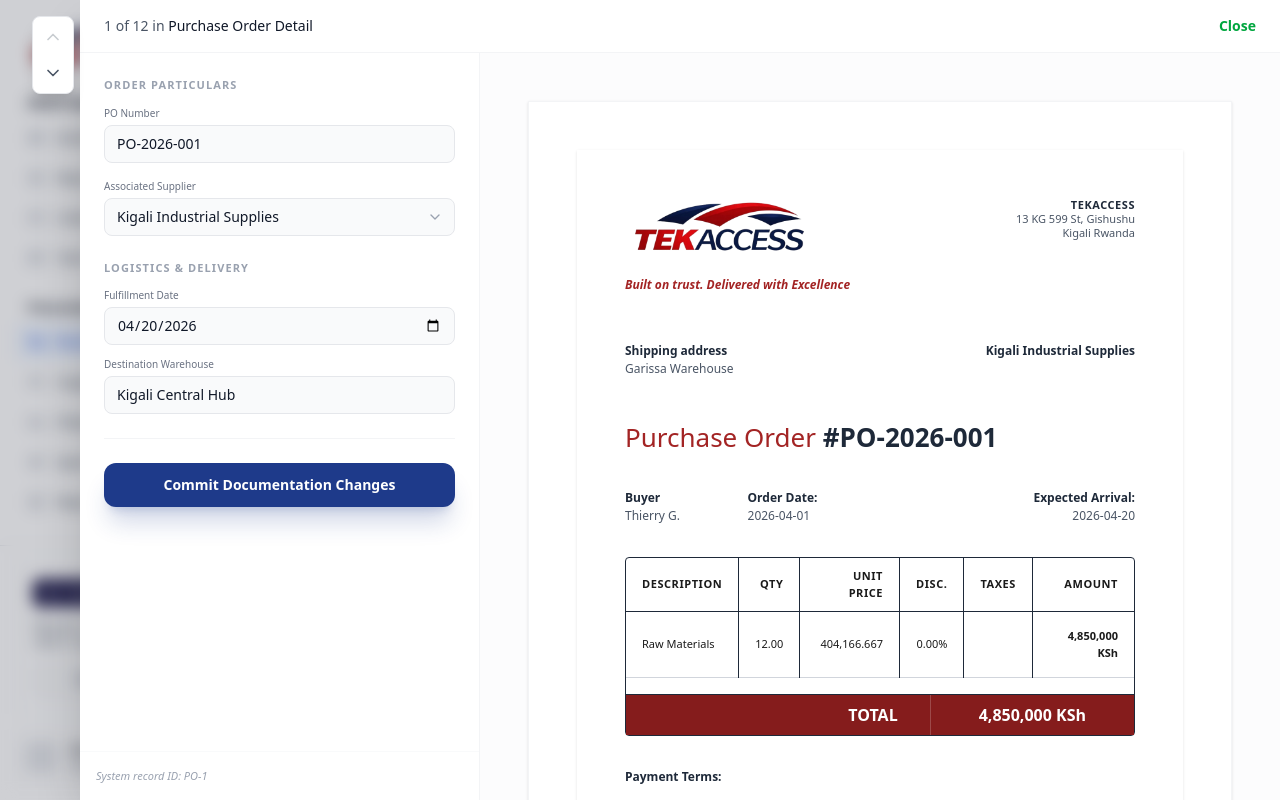
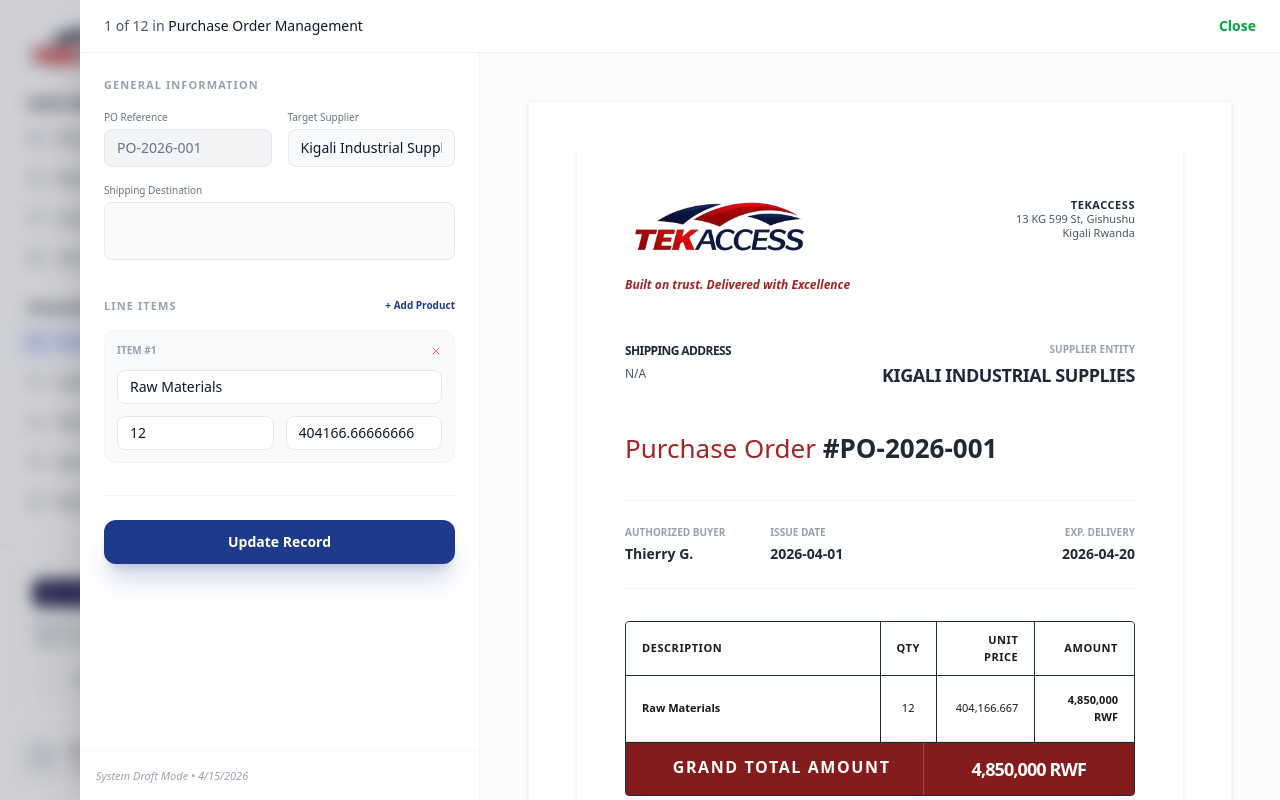
Before and after one commit to Tekaccess/tekaccess_dashboard_demo, a React (Vite) app: page /procurement/purchase-orders in a window 1280 px wide. Both pictures are taken after a click on the element 768 px from the left and 492 px from the top of the page. Built offline with nearby package versions, Linux system fonts and the light colour scheme.

Commit message:
Update PurchaseOrdersPage.tsx

```diff
--- a/src/pages/PurchaseOrdersPage.tsx
+++ b/src/pages/PurchaseOrdersPage.tsx
@@ -2,7 +2,7 @@
 import {
   Plus, Search, Download, Filter, MoreHorizontal,
   LayoutList, BarChart2, TrendingUp, ChevronDown,
-  CheckCircle2, Clock, AlertCircle, FileText, Eye, Edit
+  CheckCircle2, Clock, AlertCircle, FileText, Eye, Edit, X
 } from 'lucide-react';
 import {
   BarChart, Bar, XAxis, YAxis, CartesianGrid, Tooltip, ResponsiveContainer,
@@ -49,9 +49,10 @@
   return `${value} RWF`;
 }
 
-type ModalData = { order: PurchaseOrder; mode: 'view' | 'edit' } | null;
+type ModalData = { order: PurchaseOrder; mode: 'view' | 'edit' | 'new' } | null;
 
 export default function PurchaseOrdersPage() {
+  const [orders, setOrders] = useState<PurchaseOrder[]>(purchaseOrders);
   const [activeTab, setActiveTab] = useState<ActiveTab>('All');
   const [viewMode, setViewMode] = useState<ViewMode>('table');
   const [search, setSearch] = useState('');
@@ -61,7 +62,7 @@
 
   const filteredOrders = useMemo(() => {
     const statusFilter = TAB_STATUS_MAP[activeTab];
-    return purchaseOrders.filter(o => {
+    return orders.filter(o => {
       const matchesTab = statusFilter ? statusFilter.includes(o.status) : true;
       const matchesSearch = !search ||
         o.orderNumber.toLowerCase().includes(search.toLowerCase()) ||
@@ -69,15 +70,56 @@
         o.category.toLowerCase().includes(search.toLowerCase());
       return matchesTab && matchesSearch;
     });
-  }, [activeTab, search]);
+  }, [orders, activeTab, search]);
+
+  const handleNewOrder = () => {
+    const newPO: any = {
+      id: crypto.randomUUID(),
+      orderNumber: `PO-${Math.floor(10000 + Math.random() * 90000)}`,
+      supplier: '',
+      date: new Date().toLocaleDateString(),
+      expectedDate: new Date(Date.now() + 7 * 24 * 60 * 60 * 1000).toLocaleDateString(),
+      totalAmount: 0,
+      status: 'Draft',
+      items: 1,
+      category: 'General',
+      createdDate: new Date().toLocaleDateString(),
+      approvedBy: 'Thierry',
+      lineItems: [{ description: '', quantity: 1, unitPrice: 0 }],
+      shippingAddress: 'Kigali Central Hub, Sector Gishushu'
+    };
+    setModal({ order: newPO, mode: 'new' });
+  };
+
+  const updateDraft = (updates: any) => {
+    if (!modal) return;
+    const updatedOrder = { ...modal.order, ...updates };
+
+    if (updates.lineItems) {
+      updatedOrder.totalAmount = updates.lineItems.reduce((acc: number, curr: any) => acc + (curr.quantity * curr.unitPrice), 0);
+      updatedOrder.items = updates.lineItems.length;
+    }
+
+    setModal({ ...modal, order: updatedOrder });
+  };
+
+  const handleSaveOrder = () => {
+    if (!modal) return;
+    if (modal.mode === 'new') {
+      setOrders([modal.order, ...orders]);
+    } else {
+      setOrders(orders.map(o => o.id === modal.order.id ? modal.order : o));
+    }
+    setModal(null);
+  };
 
   // Summary cards
   const summaryStats = useMemo(() => ({
-    total: purchaseOrders.length,
-    active: purchaseOrders.filter(o => o.status === 'Active').length,
-    overdue: purchaseOrders.filter(o => o.status === 'Overdue').length,
-    totalSpend: purchaseOrders.reduce((sum, o) => sum + o.totalAmount, 0),
-  }), []);
+    total: orders.length,
+    active: orders.filter(o => o.status === 'Active').length,
+    overdue: orders.filter(o => o.status === 'Overdue').length,
+    totalSpend: orders.reduce((sum, o) => sum + o.totalAmount, 0),
+  }), [orders]);
 
   return (
     <div className="max-w-7xl mx-auto space-y-6">
@@ -88,8 +130,11 @@
           <h1 className="text-2xl font-bold text-gray-900">Purchase Orders</h1>
           <p className="text-sm text-gray-500 mt-0.5">Manage and track all procurement orders</p>
         </div>
-        <button className="inline-flex items-center gap-2 px-4 py-2 bg-[#1e3a8a] text-white rounded-md text-sm font-medium hover:bg-[#1e40af] transition-colors">
-          <Plus className="w-4 h-4" /> New Order
+          <button
+            onClick={handleNewOrder}
+            className="inline-flex items-center gap-2 px-4 py-2 bg-[#1e3a8a] text-white rounded-md text-sm font-medium hover:bg-[#1e40af] transition-colors"
+          >
+            <Plus className="w-4 h-4" /> Initialize PO
           </button>
       </div>
 
@@ -348,64 +393,116 @@
       <DocumentSidePanel
         isOpen={!!modal}
         onClose={() => setModal(null)}
-        title={modal?.mode === 'view' ? 'Purchase Order Detail' : 'Edit Order'}
-        currentIndex={modal ? filteredOrders.findIndex(o => o.id === modal.order.id) + 1 : undefined}
+        title={modal?.mode === 'new' ? 'Initialize New Purchase Order' : 'Purchase Order Management'}
+        currentIndex={modal && modal.mode !== 'new' ? filteredOrders.findIndex(o => o.id === modal.order.id) + 1 : undefined}
         totalItems={filteredOrders.length}
-        onPrev={() => {
-          const idx = filteredOrders.findIndex(o => o.id === modal?.order.id);
-          if (idx > 0) setModal({ order: filteredOrders[idx - 1], mode: modal?.mode || 'view' });
-        }}
-        onNext={() => {
-          const idx = filteredOrders.findIndex(o => o.id === modal?.order.id);
-          if (idx < filteredOrders.length - 1) setModal({ order: filteredOrders[idx + 1], mode: modal?.mode || 'view' });
-        }}
-        footerInfo={`System record ID: PO-${modal?.order.id.slice(0, 8).toUpperCase()}`}
+        footerInfo={`System Draft Mode • ${new Date().toLocaleDateString()}`}
         formContent={
           modal && (
-            <div className="space-y-6">
+            <div className="space-y-8 pb-10">
+              {/* Basic Info */}
+              <div className="space-y-4">
+                <label className="block text-[11px] font-black text-gray-400 uppercase tracking-widest">General Information</label>
+                <div className="grid grid-cols-2 gap-4">
                    <div>
-                <label className="block text-[11px] font-black text-gray-400 uppercase tracking-widest mb-3">Order Particulars</label>
-                <div className="space-y-4">
+                      <label className="block text-[10px] text-gray-500 mb-1">PO Reference</label>
+                      <input type="text" value={modal.order.orderNumber} disabled className="w-full px-3 py-2 bg-gray-100 border border-gray-200 rounded-lg text-sm text-gray-500" />
+                   </div>
                    <div>
-                    <label className="block text-[10px] text-gray-500 mb-1">PO Number</label>
+                      <label className="block text-[10px] text-gray-500 mb-1">Target Supplier</label>
                       <input
                         type="text"
-                      defaultValue={modal.order.orderNumber}
-                      className="w-full px-3 py-2 bg-gray-50 border border-gray-200 rounded-lg text-sm outline-none focus:border-[#1e3a8a] transition-all"
+                        value={modal.order.supplier}
+                        onChange={(e) => updateDraft({ supplier: e.target.value })}
+                        className="w-full px-3 py-2 bg-gray-50 border border-gray-200 rounded-lg text-sm outline-none focus:border-[#1e3a8a]"
+                        placeholder="Company Name"
                       />
                    </div>
+                </div>
                 <div>
-                    <label className="block text-[10px] text-gray-500 mb-1">Associated Supplier</label>
-                    <div className="relative">
-                      <select
-                        defaultValue={modal.order.supplier}
-                        className="w-full px-3 py-2 bg-gray-50 border border-gray-200 rounded-lg text-sm appearance-none focus:border-[#1e3a8a] outline-none"
-                      >
-                        <option>{modal.order.supplier}</option>
-                      </select>
-                      <ChevronDown className="absolute right-3 top-1/2 -translate-y-1/2 w-4 h-4 text-gray-400" />
-                    </div>
-                  </div>
+                   <label className="block text-[10px] text-gray-500 mb-1">Shipping Destination</label>
+                   <textarea
+                    value={(modal.order as any).shippingAddress}
+                    onChange={(e) => updateDraft({ shippingAddress: e.target.value } as any)}
+                    className="w-full px-3 py-2 bg-gray-50 border border-gray-200 rounded-lg text-sm outline-none resize-none"
+                    rows={2}
+                   />
                 </div>
               </div>
 
-              <div>
-                <label className="block text-[11px] font-black text-gray-400 uppercase tracking-widest mb-3">Logistics & Delivery</label>
+              {/* Dynamic Items */}
+              <div className="space-y-4">
+                <div className="flex justify-between items-center">
+                  <label className="block text-[11px] font-black text-gray-400 uppercase tracking-widest">Line Items</label>
+                  <button
+                    onClick={() => {
+                      const items = (modal.order as any).lineItems || [{ description: modal.order.category, quantity: modal.order.items, unitPrice: modal.order.totalAmount / modal.order.items }];
+                      updateDraft({ lineItems: [...items, { description: '', quantity: 1, unitPrice: 0 }] } as any);
+                    }}
+                    className="text-[10px] font-bold text-[#1e3a8a] hover:underline"
+                  >
+                    + Add Product
+                  </button>
+                </div>
+
                 <div className="space-y-3">
-                  <div>
-                    <label className="block text-[10px] text-gray-500 mb-1">Fulfillment Date</label>
-                    <input type="date" defaultValue={modal.order.expectedDate} className="w-full px-3 py-2 bg-gray-50 border border-gray-200 rounded-lg text-sm outline-none" />
+                  {((modal.order as any).lineItems || [{ description: modal.order.category, quantity: modal.order.items, unitPrice: modal.order.totalAmount / modal.order.items }]).map((item: any, idx: number) => (
+                    <div key={idx} className="p-3 bg-gray-50 rounded-xl border border-gray-100 space-y-3">
+                       <div className="flex justify-between">
+                          <span className="text-[10px] font-bold text-gray-400 uppercase">Item #{idx + 1}</span>
+                          <button
+                            onClick={() => {
+                              const items = ((modal.order as any).lineItems || []).filter((_: any, i: number) => i !== idx);
+                              updateDraft({ lineItems: items } as any);
+                            }}
+                            className="text-red-400 hover:text-red-600"><X className="w-3 h-3" /></button>
                        </div>
-                   <div>
-                    <label className="block text-[10px] text-gray-500 mb-1">Destination Warehouse</label>
-                    <input type="text" defaultValue="Kigali Central Hub" className="w-full px-3 py-2 bg-gray-50 border border-gray-200 rounded-lg text-sm outline-none" />
+                       <input
+                        type="text"
+                        placeholder="Description"
+                        value={item.description}
+                        onChange={(e) => {
+                          const items = [...((modal.order as any).lineItems || [{ description: modal.order.category, quantity: modal.order.items, unitPrice: modal.order.totalAmount / modal.order.items }])];
+                          items[idx].description = e.target.value;
+                          updateDraft({ lineItems: items } as any);
+                        }}
+                        className="w-full bg-white border border-gray-200 px-3 py-1.5 rounded-lg text-sm outline-none"
+                       />
+                       <div className="grid grid-cols-2 gap-3">
+                          <input
+                            type="number"
+                            placeholder="Qty"
+                            value={item.quantity}
+                            onChange={(e) => {
+                              const items = [...((modal.order as any).lineItems || [{ description: modal.order.category, quantity: modal.order.items, unitPrice: modal.order.totalAmount / modal.order.items }])];
+                              items[idx].quantity = Number(e.target.value);
+                              updateDraft({ lineItems: items } as any);
+                            }}
+                            className="w-full bg-white border border-gray-200 px-3 py-1.5 rounded-lg text-sm outline-none"
+                          />
+                          <input
+                            type="number"
+                            placeholder="Unit Price"
+                            value={item.unitPrice}
+                            onChange={(e) => {
+                              const items = [...((modal.order as any).lineItems || [{ description: modal.order.category, quantity: modal.order.items, unitPrice: modal.order.totalAmount / modal.order.items }])];
+                              items[idx].unitPrice = Number(e.target.value);
+                              updateDraft({ lineItems: items } as any);
+                            }}
+                            className="w-full bg-white border border-gray-200 px-3 py-1.5 rounded-lg text-sm outline-none"
+                          />
                        </div>
+                    </div>
+                  ))}
                 </div>
               </div>
 
               <div className="pt-6 border-t border-gray-100">
-                <button className="w-full py-3 bg-[#1e3a8a] text-white rounded-xl text-sm font-bold shadow-xl shadow-[#1e3a8a]/20 hover:bg-[#1e40af] transition-all">
-                  Commit Documentation Changes
+                <button
+                  onClick={handleSaveOrder}
+                  className="w-full py-3 bg-[#1e3a8a] text-white rounded-xl text-sm font-bold shadow-xl shadow-[#1e3a8a]/20 hover:bg-[#1e40af] transition-all"
+                >
+                  {modal.mode === 'new' ? 'Submit Final Purchase Order' : 'Update Record'}
                 </button>
               </div>
             </div>
@@ -413,7 +510,17 @@
         }
         previewContent={
           modal && (
-            <div className="w-full h-full bg-white flex flex-col font-sans p-12 text-[#1a1a1a] shadow-sm">
+            <div className="w-full h-full bg-white flex flex-col font-sans p-12 text-[#1a1a1a] shadow-sm relative group">
+               {/* ── ACTION OVERLAY ────────────────────────────────────────── */}
+               <div className="absolute top-6 right-6 opacity-0 group-hover:opacity-100 transition-opacity flex gap-2 no-print">
+                  <button onClick={() => window.print()} className="flex items-center gap-2 px-3 py-1.5 bg-gray-900 text-white rounded-lg text-[10px] font-black uppercase tracking-widest shadow-xl">
+                    <Download className="w-3.5 h-3.5" /> Download PDF
+                  </button>
+                  <button onClick={() => window.print()} className="flex items-center gap-2 px-3 py-1.5 bg-white border border-gray-200 text-gray-900 rounded-lg text-[10px] font-black uppercase tracking-widest shadow-xl">
+                    Print Order
+                  </button>
+               </div>
+
                {/* ── HEADER ────────────────────────────────────────────────── */}
                <div className="flex justify-between items-start mb-2">
                   <div className="w-48">
@@ -430,12 +537,13 @@
 
                {/* ── ADDRESSES ─────────────────────────────────────────────── */}
                <div className="flex justify-between items-start mb-10">
-                  <div className="text-[12px]">
-                    <p className="font-bold text-gray-800">Shipping address</p>
-                    <p className="text-gray-600">Garissa Warehouse</p>
+                  <div className="text-[12px] max-w-[40%]">
+                    <p className="font-bold text-gray-800 uppercase tracking-tighter mb-1">Shipping address</p>
+                    <p className="text-gray-600 leading-relaxed">{(modal.order as any).shippingAddress || "N/A"}</p>
                   </div>
                   <div className="text-right text-[12px] font-bold text-gray-800">
-                    <p>{modal.order.supplier}</p>
+                    <p className="text-[10px] text-gray-400 uppercase font-black mb-1">Supplier Entity</p>
+                    <p className="text-lg uppercase tracking-tight">{modal.order.supplier || "DRAFT MODE..."}</p>
                   </div>
                </div>
 
@@ -445,18 +553,18 @@
                </h1>
 
                {/* ── META INFO BAR ─────────────────────────────────────────── */}
-               <div className="flex justify-between items-start mb-8 text-[12px]">
+               <div className="flex justify-between items-start mb-8 text-[12px] border-y border-gray-100 py-6">
                   <div>
-                    <p className="font-bold text-gray-800">Buyer</p>
-                    <p className="text-gray-600">{modal.order.approvedBy || "MUGABO Richard"}</p>
+                    <p className="text-[10px] font-black text-gray-400 uppercase mb-1">Authorized Buyer</p>
+                    <p className="text-sm font-bold text-gray-800">{modal.order.approvedBy || "Procurement Admin"}</p>
                   </div>
                   <div className="w-40">
-                    <p className="font-bold text-gray-800">Order Date:</p>
-                    <p className="text-gray-600 font-medium">{modal.order.createdDate}</p>
+                    <p className="text-[10px] font-black text-gray-400 uppercase mb-1">Issue Date</p>
+                    <p className="text-sm font-bold text-gray-800">{modal.order.createdDate}</p>
                   </div>
                   <div className="w-40 text-right">
-                    <p className="font-bold text-gray-800">Expected Arrival:</p>
-                    <p className="text-gray-600 font-medium">{modal.order.expectedDate}</p>
+                    <p className="text-[10px] font-black text-gray-400 uppercase mb-1">Exp. Delivery</p>
+                    <p className="text-sm font-bold text-gray-800">{modal.order.expectedDate}</p>
                   </div>
                </div>
 
@@ -464,48 +572,56 @@
                <div className="mb-8 border border-gray-800 rounded-sm">
                   <table className="w-full border-collapse text-[11px]">
                     <thead>
-                      <tr className="border-b border-gray-800">
-                        <th className="py-2.5 px-4 text-left font-black uppercase tracking-wider border-r border-gray-800">Description</th>
-                        <th className="py-2.5 px-4 text-right font-black uppercase tracking-wider border-r border-gray-800">Qty</th>
+                      <tr className="border-b border-gray-800 bg-gray-50/30">
+                        <th className="py-2.5 px-4 text-left font-black uppercase tracking-wider border-r border-gray-800 w-1/2">Description</th>
+                        <th className="py-2.5 px-4 text-center font-black uppercase tracking-wider border-r border-gray-800">Qty</th>
                         <th className="py-2.5 px-4 text-right font-black uppercase tracking-wider border-r border-gray-800">Unit Price</th>
-                        <th className="py-2.5 px-4 text-right font-black uppercase tracking-wider border-r border-gray-800">Disc.</th>
-                        <th className="py-2.5 px-4 text-right font-black uppercase tracking-wider border-r border-gray-800">Taxes</th>
                         <th className="py-2.5 px-4 text-right font-black uppercase tracking-wider">Amount</th>
                       </tr>
                     </thead>
                     <tbody>
+                      {((modal.order as any).lineItems || [{ description: modal.order.category, quantity: modal.order.items, unitPrice: modal.order.totalAmount / modal.order.items }]).length > 0 ? (
+                        ((modal.order as any).lineItems || [{ description: modal.order.category, quantity: modal.order.items, unitPrice: modal.order.totalAmount / modal.order.items }]).map((item: any, i: number) => (
+                           <tr key={i} className="border-b border-gray-200">
+                              <td className="py-4 px-4 border-r border-gray-800 font-bold">{item.description || "N/A"}</td>
+                              <td className="py-4 px-4 text-center font-medium border-r border-gray-800">{item.quantity}</td>
+                              <td className="py-4 px-4 text-right font-medium border-r border-gray-800">{item.unitPrice.toLocaleString()}</td>
+                              <td className="py-4 px-4 text-right font-bold">{(item.quantity * item.unitPrice).toLocaleString()} RWF</td>
+                           </tr>
+                        ))
+                      ) : (
                         <tr className="border-b border-gray-300">
-                        <td className="py-4 px-4 border-r border-gray-800">{modal.order.category || "General Supplies"}</td>
-                        <td className="py-4 px-4 text-right font-medium border-r border-gray-800">{modal.order.items.toLocaleString()}.00</td>
-                        <td className="py-4 px-4 text-right font-medium border-r border-gray-800">{(modal.order.totalAmount / modal.order.items).toLocaleString()}</td>
-                        <td className="py-4 px-4 text-right font-medium border-r border-gray-800">0.00%</td>
-                        <td className="py-4 px-4 border-r border-gray-800"></td>
-                        <td className="py-4 px-4 text-right font-bold">{modal.order.totalAmount.toLocaleString()} KSh</td>
+                          <td className="py-12 px-4 text-center text-gray-300 italic uppercase font-black" colSpan={4}>No line items specified</td>
                         </tr>
-                      {/* Empty filler rows to match visual weight if needed */}
-                      <tr className="h-4"><td></td></tr>
+                      )}
                     </tbody>
                   </table>
 
                   {/* Total Bar */}
                   <div className="flex justify-end items-stretch border-t border-gray-800 bg-[#851C1C] text-white">
-                      <div className="py-2 px-8 font-black uppercase border-r border-white/20">Total</div>
-                      <div className="py-2 px-12 font-black text-right min-w-[200px]">{modal.order.totalAmount.toLocaleString()} KSh</div>
+                      <div className="py-3 px-8 font-black uppercase border-r border-white/20 tracking-widest">Grand Total Amount</div>
+                      <div className="py-3 px-12 font-black text-right min-w-[200px] text-lg tracking-tighter">{modal.order.totalAmount.toLocaleString()} RWF</div>
                   </div>
                </div>
 
                {/* ── FOOTER SECTIONS ───────────────────────────────────────── */}
                <div className="mb-auto">
-                  <p className="text-[12px] font-bold text-gray-800 mb-2">Payment Terms:</p>
+                  <p className="text-[11px] font-black text-gray-400 uppercase mb-2">Conditions of Purchase:</p>
+                  <ul className="text-[10px] text-gray-500 space-y-1 list-disc pl-4">
+                    <li>This order is subject to standard procurement terms of Tekaccess Ltd.</li>
+                    <li>Delivery must be made to the shipping address specified above.</li>
+                    <li>Invoice must include this PO number for successful processing.</li>
+                  </ul>
                </div>
 
-               <div className="border-t border-gray-300 pt-3 flex justify-between items-center text-[11px] font-bold text-gray-800 italic">
-                  <div className="flex gap-4">
-                     <span>Call: +250 788326 686</span>
-                     <span className="text-gray-300">|</span>
-                     <span>Email: info@tekaccess.rw</span>
+               {/* Official Seal / Signature Placeholder */}
+               <div className="mt-12 flex justify-between items-end border-t border-gray-100 pt-8">
+                  <div className="text-center w-40 border-t border-gray-200 pt-2">
+                    <p className="text-[9px] font-black uppercase text-gray-400">Authorized Signature</p>
                   </div>
-                  <p>Page 1 / 1</p>
+                  <div className="bg-gray-50 p-4 rounded-full border-4 border-double border-gray-100">
+                    <CheckCircle2 className="w-10 h-10 text-green-100" />
+                  </div>
                </div>
             </div>
           )
```
Lines whose indentation alone changed are shown as unchanged.
